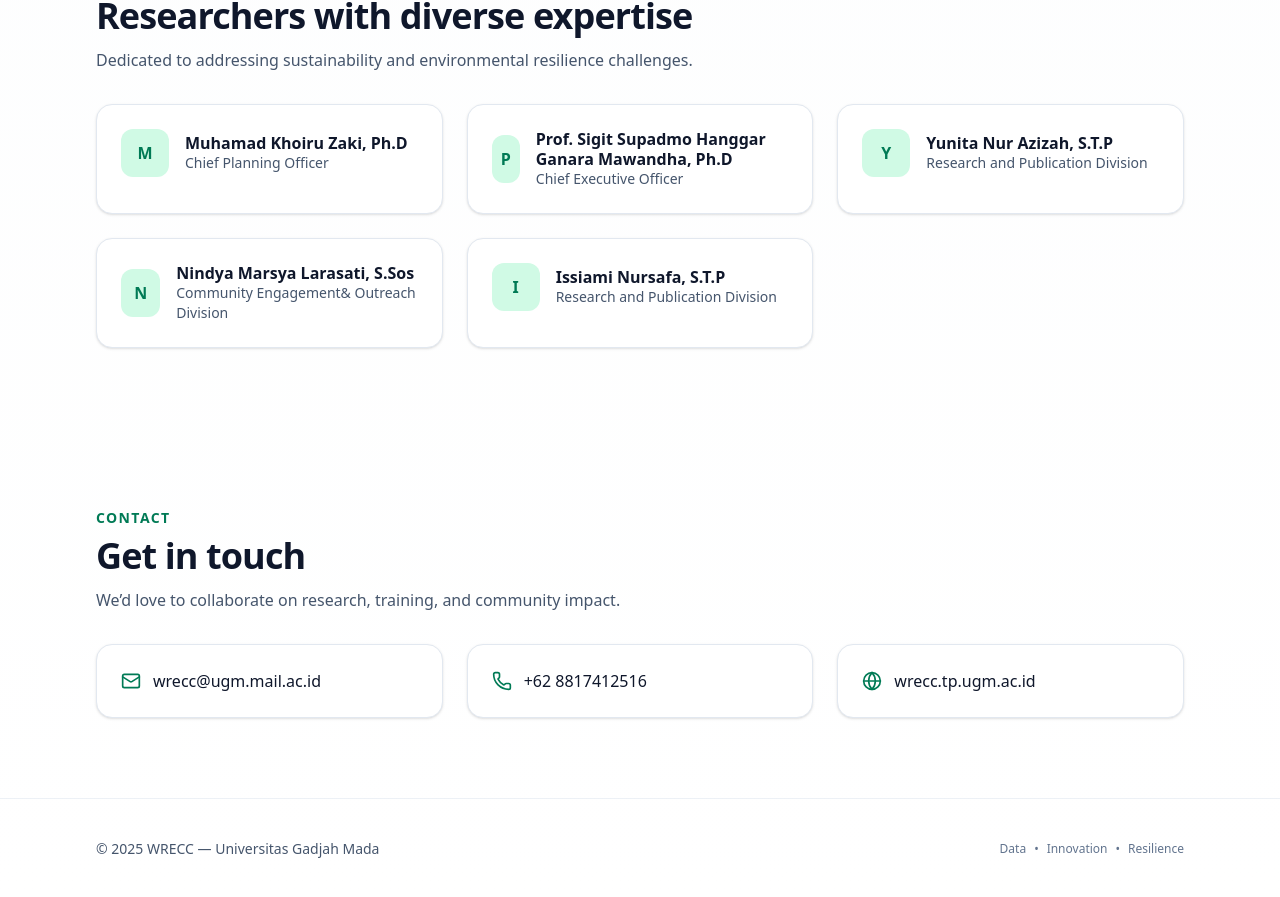
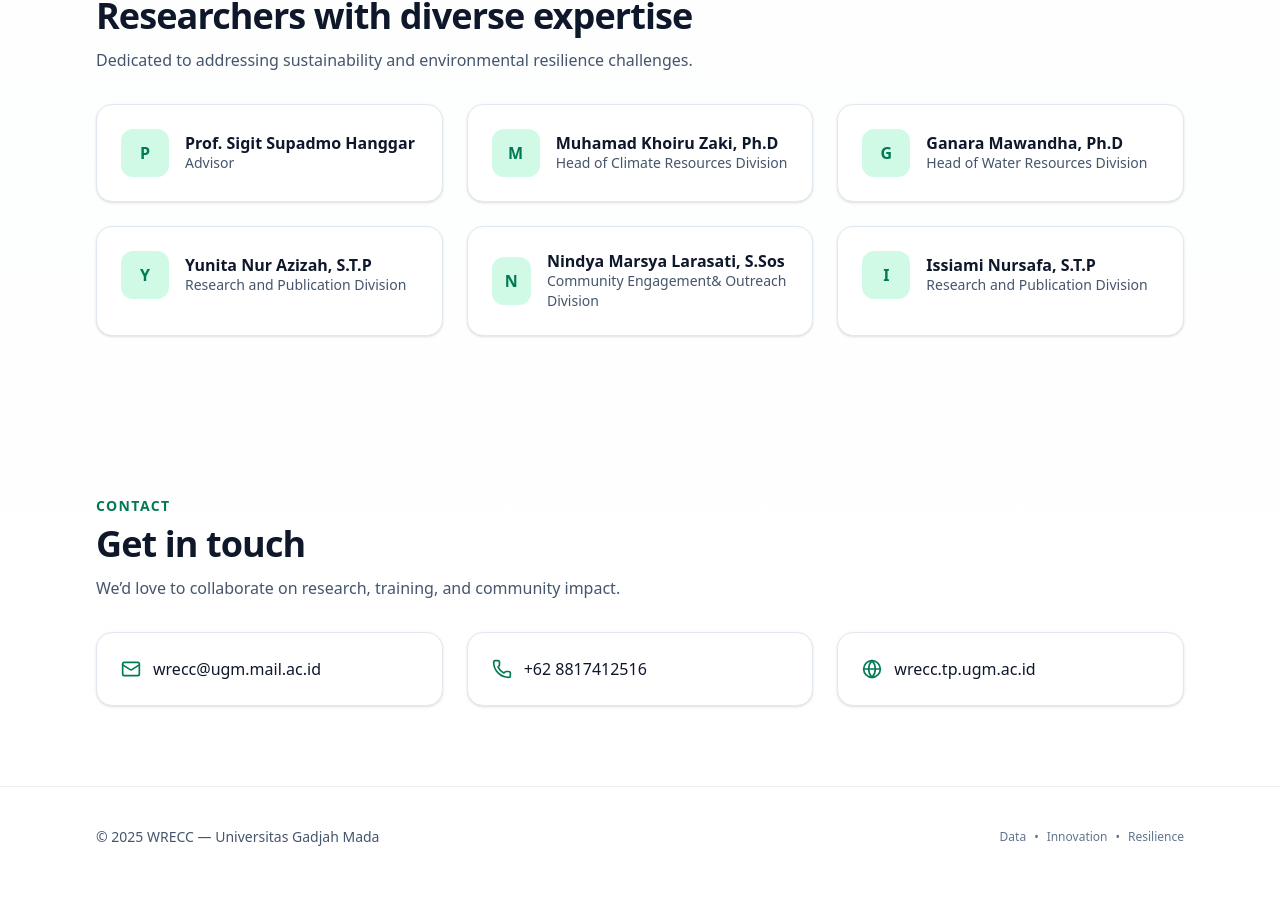
Before and after one commit to inamnurulf/wrec-profile, a Next.js app: page / in a window 1280 px wide. Shown: the part 2812-3709 px from the top of the page. Built offline with nearby package versions, Linux system fonts and the light colour scheme.

Commit message:
fix: update team member roles and names in Teams component

```diff
--- a/src/components/Teams.js
+++ b/src/components/Teams.js
@@ -2,10 +2,14 @@ import Section from "./atoms/Section";
 
 export default function Team() {
   const members = [
-    { name: "Muhamad Khoiru Zaki, Ph.D", role: "Chief Planning Officer" },
     {
-      name: "Prof. Sigit Supadmo Hanggar Ganara Mawandha, Ph.D",
-      role: "Chief Executive Officer",
+      name: "Prof. Sigit Supadmo Hanggar",
+      role: "Advisor",
+    },
+    { name: "Muhamad Khoiru Zaki, Ph.D", role: "Head of Climate Resources Division" },
+    {
+      name: "Ganara Mawandha, Ph.D",
+      role: "Head of Water Resources Division",
     },
     {
       name: "Yunita Nur Azizah, S.T.P",
```
